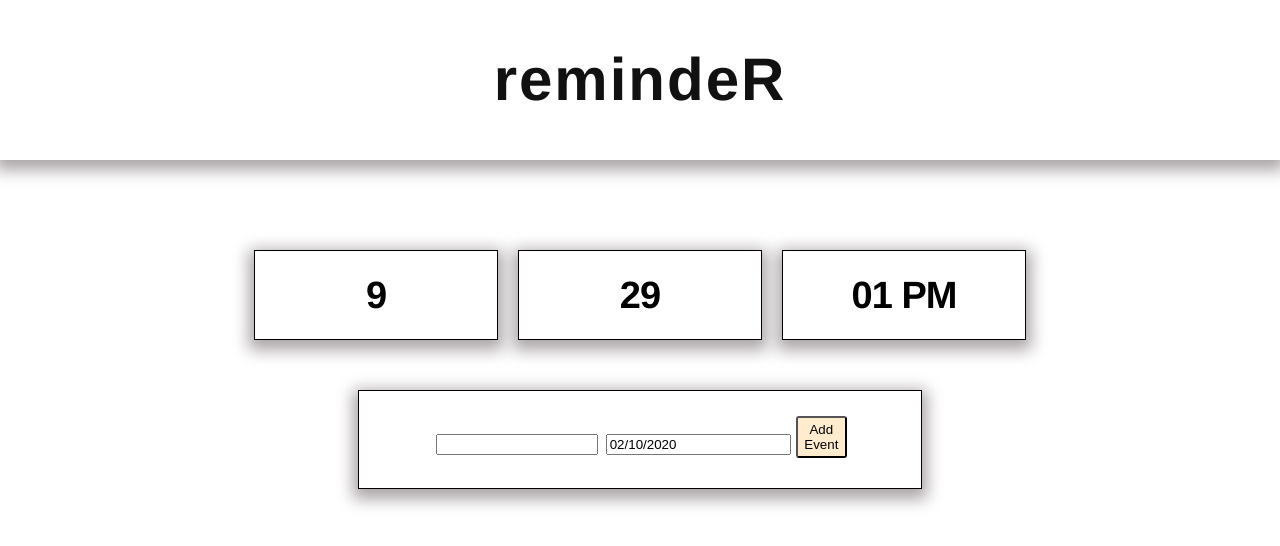
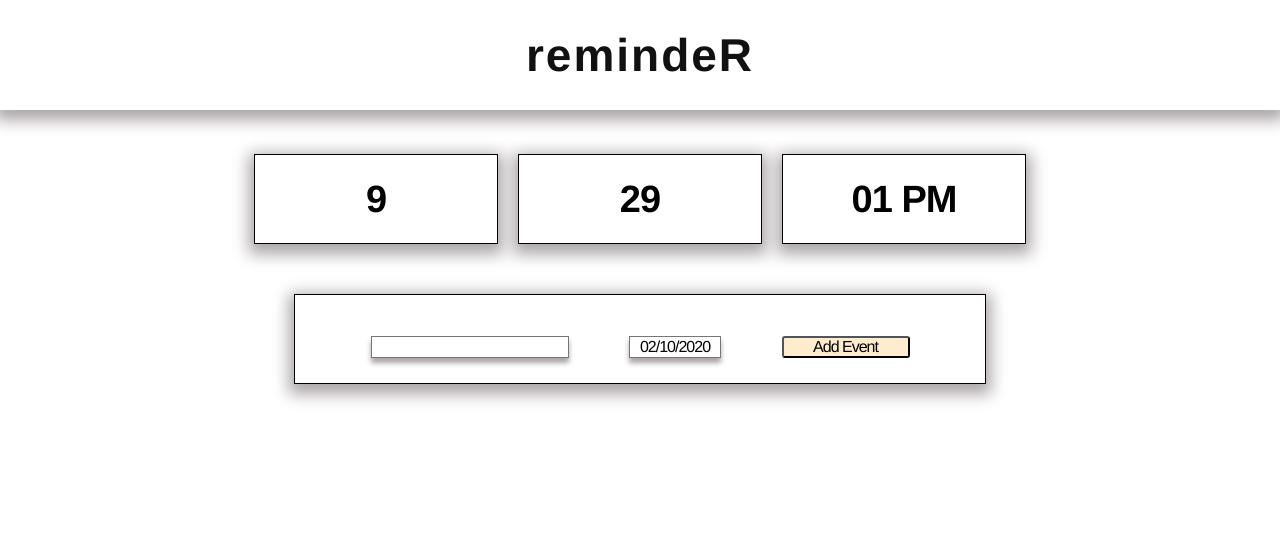
Before and after one commit to dan-pe/remindeR, a React (Create React App) app: page / in a window 1280 px wide. Shown: the top 546 px of the page. Built offline with nearby package versions, Linux system fonts and the light colour scheme.

Commit message:
Styling changes

```diff
--- a/src/App.css
+++ b/src/App.css
@@ -1,3 +1,28 @@
 .App {
   text-align: center;
 }
+
+input {
+  border-style: solid;
+  border-width: 1px;
+  box-shadow: 0px 5px 5px 0px #aaa4a7;
+  font-family: "Helvetica Neue", sans-serif;
+  font-size: 16px;
+  letter-spacing: -1px;
+  line-height: 1;
+  text-align: center;
+}
+
+body {
+  font-family: "Helvetica Neue", sans-serif;
+  font-size: 16px;
+  letter-spacing: -1px;
+  line-height: 1;
+}
+
+button {
+  font-family: "Helvetica Neue", sans-serif;
+  font-size: 16px;
+  letter-spacing: -1px;
+  line-height: 1;
+}
--- a/src/Clock/Clock.css
+++ b/src/Clock/Clock.css
@@ -14,5 +14,5 @@
 }
 
 .clockContainter {
-  padding-top: 80px;
+  padding-top: 34px;
 }
--- a/src/EventInput/EventInput.css
+++ b/src/EventInput/EventInput.css
@@ -3,30 +3,29 @@
   border-style: solid;
   border-width: 1px;
   padding: 25px 25px;
-  width: 40%;
+  width: 50%;
   margin: 40px;
   box-shadow: 0px 5px 15px 5px #aaa4a7;
-  font-family: "Helvetica Neue", sans-serif;
   font-size: 38px;
   font-weight: bold;
-  letter-spacing: -1px;
-  line-height: 1;
 }
 
-.eventInput {
-  margin: 8px;
-  font-family: "Helvetica Neue", sans-serif;
+.eventNameInput {
   width: 30%;
 }
 
-button {
+.eventTimeInput {
+  width: 40%;
+}
+
+.eventInputButton {
   background: #ffebcd;
-  width: 10%;
-  padding: 4px 0;
-  margin: 0px 5px 0px 5px;
+  width: 20%;
+  /* padding: 4px 0; */
+  /* margin: 0px 5px 0px 5px; */
   border-radius: 3px;
 }
 
-button:hover {
+.eventInputButton:hover {
   cursor: pointer;
 }
--- a/src/EventInput/EventInput.js
+++ b/src/EventInput/EventInput.js
@@ -9,10 +9,6 @@ class EventInput extends Component {
     startDate: new Date(),
     eventName: ""
   };
-
-  constructor(props) {
-    super(props);
-  }
 
   handleChangeDate = date => {
     this.setState({
@@ -30,15 +26,21 @@ class EventInput extends Component {
     return (
       <div className="eventInputContainter">
         <input
-          className="eventInput"
+          className="eventNameInput"
           type="text"
           onChange={this.handleEventNameChange}
         />
         <DatePicker
+          className="eventTimeInput"
           selected={this.state.startDate}
           onChange={this.state.handleChangeDate}
         />
-        <button onClick={() => this.props.click(this.state)}>Add Event</button>
+        <button
+          className="eventInputButton"
+          onClick={() => this.props.click(this.state)}
+        >
+          Add Event
+        </button>
       </div>
     );
   }
--- a/src/Header/Header.css
+++ b/src/Header/Header.css
@@ -1,12 +1,11 @@
 .header {
   display: inline-block;
   width: 100%;
-  padding-top: 50px;
-  padding-bottom: 50px;
+  padding: 32px 0px 32px 0px;
   box-shadow: 0px 5px 15px 5px #aaa4a7;
   color: #111;
   font-family: "Helvetica Neue", sans-serif;
-  font-size: 60px;
+  font-size: 46px;
   font-weight: bold;
   letter-spacing: 2px;
   line-height: 1;
--- a/src/TimeCard/TimeCard.js
+++ b/src/TimeCard/TimeCard.js
@@ -2,11 +2,7 @@ import React, { Component } from "react";
 import "./TimeCard.css";
 
 class TimeCard extends Component {
-  constructor(props) {
-    super(props);
-  }
-
-  render(props) {
+  render() {
     let cardValue = this.props.value;
 
     return (
```
